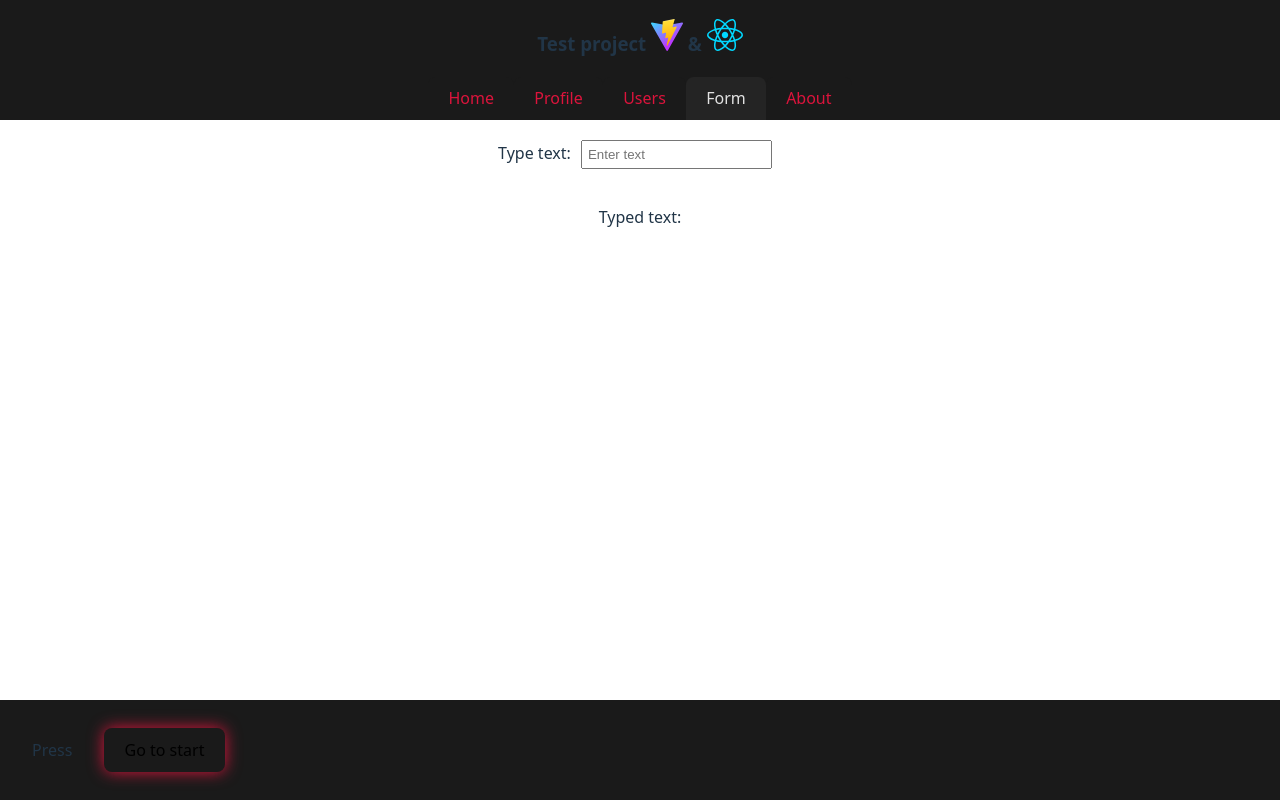
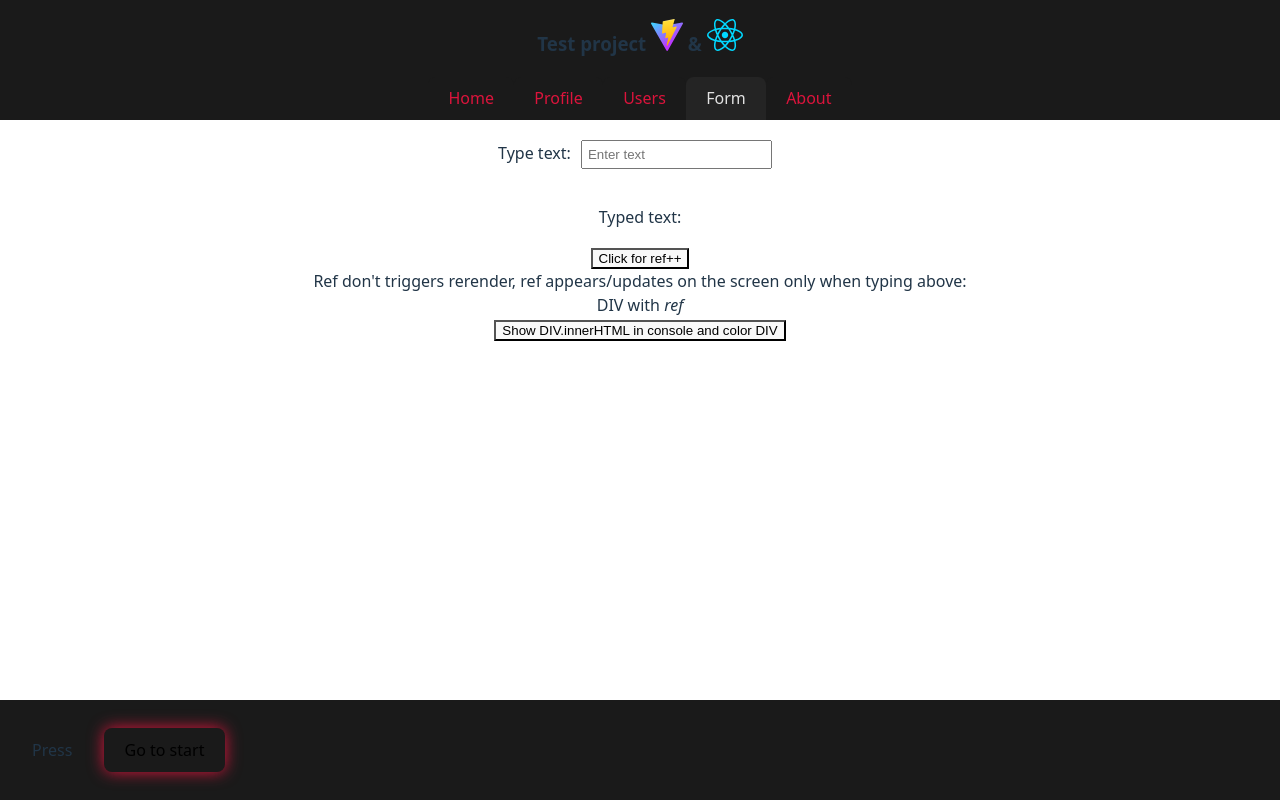
Before and after one commit to PavelPleshkov/vite-project, a React (Vite) app: page / in a window 1280 px wide. Both pictures are taken after a click on the button "Form". Built offline with nearby package versions, Linux system fonts and the light colour scheme.

Commit message:
feat: add Hooks useRef, useEffect

```diff
--- a/src/components/pages/AboutPage/AboutPage.jsx
+++ b/src/components/pages/AboutPage/AboutPage.jsx
@@ -1,9 +1,55 @@
+import { useState } from "react";
+import { useEffect } from "react";
+import { useRef } from "react";
+
 import s from "./AboutPage.module.css";
 
+function VideoPlayer({ src, isPlaying }) {
+  const videoRef = useRef(null);
+
+  useEffect(() => {
+    if (isPlaying) {
+      console.log("playing");
+      videoRef.current.play();
+    } else {
+      console.log("pause");
+      videoRef.current.pause();
+    }
+  }, [isPlaying]);
+
+  return (
+    <video
+      style={{ width: 200 + "px", display: "block", margin: "10px auto" }}
+      ref={videoRef}
+      src={src}
+      loop
+      playsInline
+    />
+  );
+}
+
 function AboutPage() {
+  const [isPlaying, setIsPlaying] = useState(false);
+
   return (
     <section className={s.aboutPage}>
       <h4>About</h4>
+      <div>
+        <h5>useEffect()</h5>
+        <button
+          type="button"
+          onClick={() => {
+            setIsPlaying((prev) => !prev);
+          }}
+          style={{ padding: "10px" }}
+        >
+          {isPlaying ? "Pause" : "Play"}
+        </button>
+        <VideoPlayer
+          src="https://interactive-examples.mdn.mozilla.net/media/cc0-videos/flower.mp4"
+          isPlaying={isPlaying}
+        />
+      </div>
     </section>
   );
 }
--- a/src/components/pages/FormPage/FormPage.jsx
+++ b/src/components/pages/FormPage/FormPage.jsx
@@ -1,8 +1,28 @@
 import { useState } from "react";
+import { useRef } from "react";
+import { useEffect } from "react";
 import s from "./FormPage.module.css";
 
 function Form() {
   const [value, setValue] = useState("");
+
+  const ref = useRef("");
+  const domRef = useRef(null);
+  // console.log(ref.current);
+
+  useEffect(() => {
+    console.log("log from useEffect after rendering");
+  });
+
+  function handleClick() {
+    ref.current = +(ref.current + 1);
+    console.log(ref.current);
+  }
+
+  function handleClickRef() {
+    domRef.current.style.color = "crimson";
+    console.log(domRef.current.innerHTML);
+  }
 
   return (
     <>
@@ -18,8 +38,45 @@ function Form() {
       </form>
       <p>Typed text:</p>
       <pre>{value}</pre>
+
+      <button type="button" onClick={handleClick}>
+        Click for ref++
+      </button>
+      <div>
+        Ref don't triggers rerender, ref appears/updates on the screen only when
+        typing above:
+        <br />
+        {ref.current}
+      </div>
+      <div ref={domRef}>
+        DIV with <i>ref</i>
+      </div>
+      <button type="button" onClick={handleClickRef}>
+        Show DIV.innerHTML in console and color DIV
+      </button>
     </>
   );
 }
 
+// function Form() {
+//   const [value, setValue] = useState("");
+
+//   return (
+//     <>
+//       <form className={s.form}>
+//         <label htmlFor="input">Type text:</label>
+//         <input
+//           id="input"
+//           type="text"
+//           value={value}
+//           onChange={(e) => setValue(e.target.value)}
+//           placeholder="Enter text"
+//         />
+//       </form>
+//       <p>Typed text:</p>
+//       <pre>{value}</pre>
+//     </>
+//   );
+// }
+
 export default Form;
```
